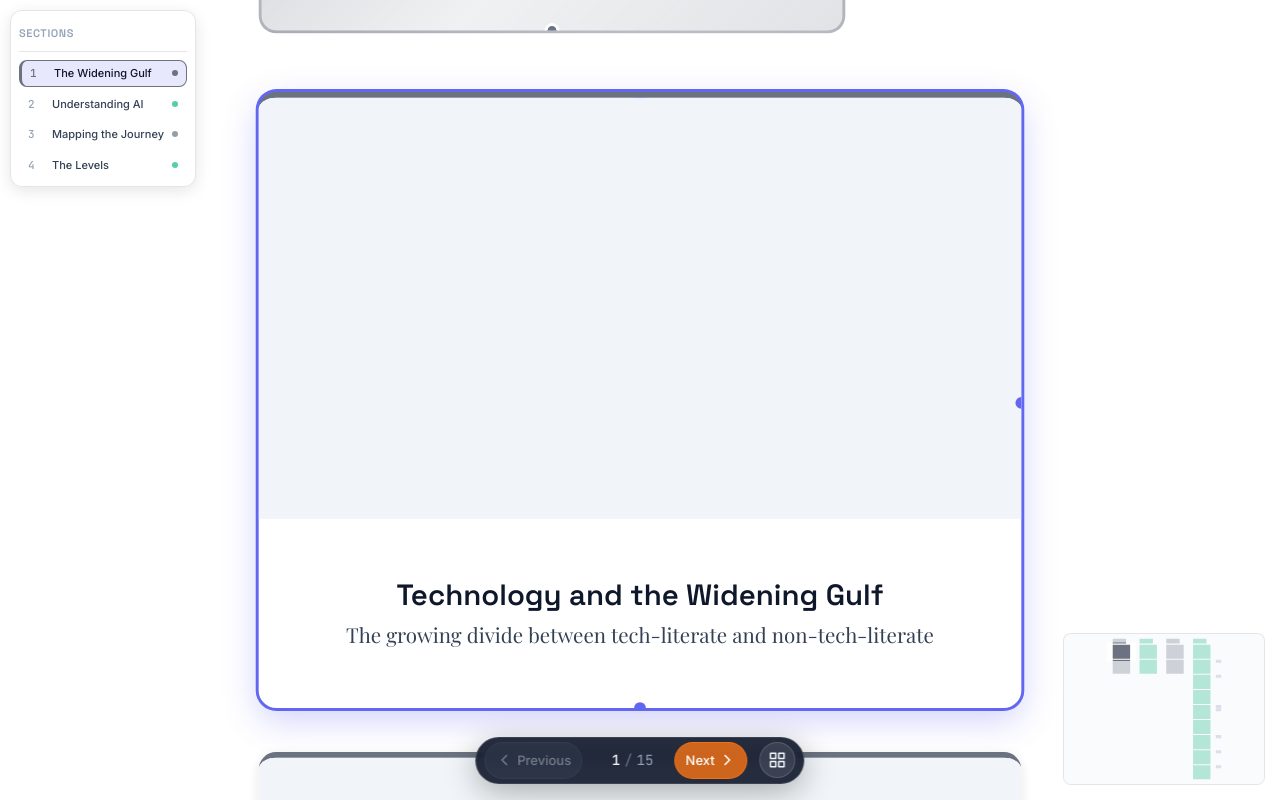
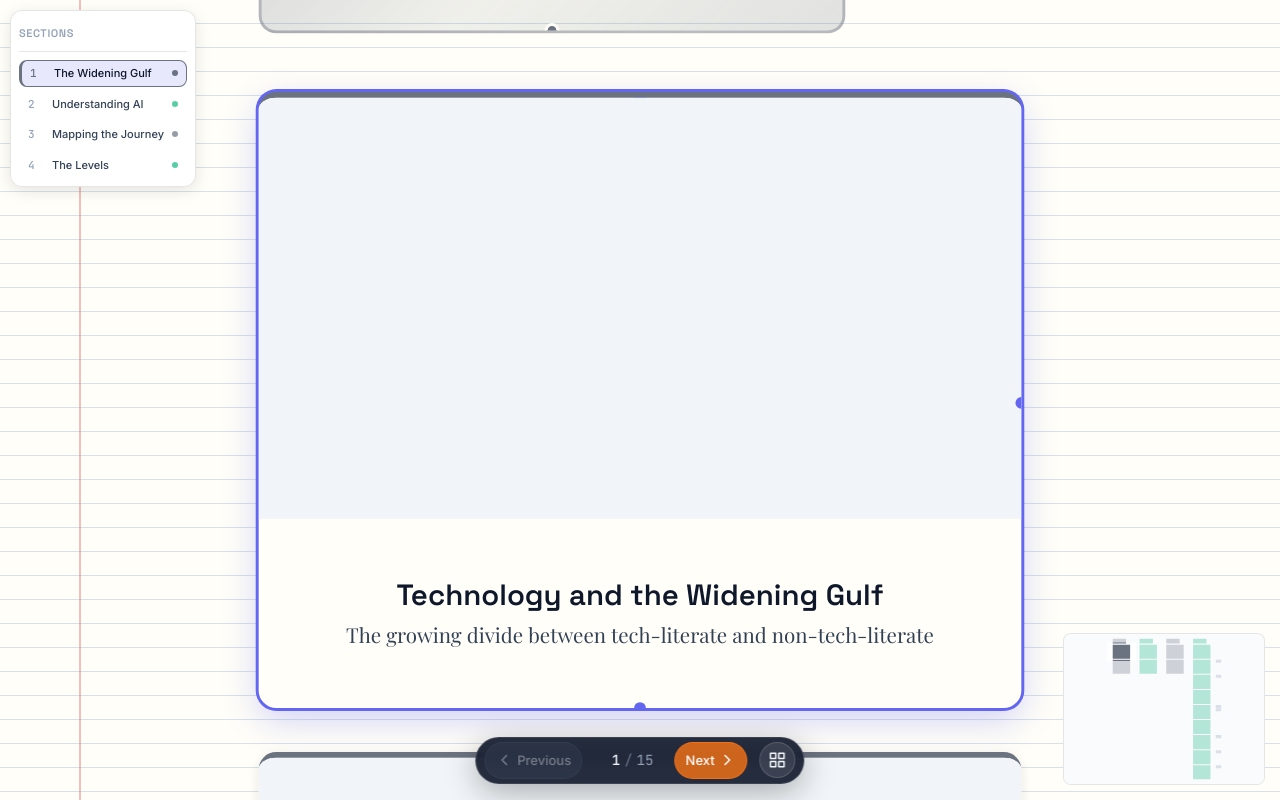
Before and after one commit to craigdossantos/ai-talk-slides, a React (Vite) app in the folder react-flow-app/: page / in a window 1280 px wide. Built offline with nearby package versions, Linux system fonts and the light colour scheme; a web font is replaced by a local one.

Commit message:
feat: [US-034] - Add lined notepad paper background
Replace dot pattern background with lined notebook paper effect using CSS gradients.
Paper has cream color, horizontal blue ruled lines, and red margin line on left.

Co-Authored-By: Claude Opus 4.5 <noreply@anthropic.com>

```diff
--- a/react-flow-app/src/App.css
+++ b/react-flow-app/src/App.css
@@ -4,9 +4,33 @@
   background-color: var(--color-bg-primary);
 }
 
-/* React Flow overrides for dark theme */
+/* React Flow overrides - Lined notepad paper background */
 .react-flow__pane {
   background-color: var(--color-bg-primary);
+  /* Lined notebook paper effect using repeating gradients */
+  background-image:
+    /* Red margin line on the left */
+    linear-gradient(
+      to right,
+      transparent 79px,
+      var(--color-notepad-margin) 79px,
+      var(--color-notepad-margin) 81px,
+      transparent 81px
+    ),
+    /* Horizontal ruled blue lines */
+    repeating-linear-gradient(
+        to bottom,
+        transparent 0px,
+        transparent 23px,
+        var(--color-notepad-line) 23px,
+        var(--color-notepad-line) 24px
+      );
+  background-size:
+    100% 100%,
+    100% 24px;
+  background-position:
+    0 0,
+    0 0;
 }
 
 /* Smooth edge transitions */
--- a/react-flow-app/src/components/PresentationCanvas.tsx
+++ b/react-flow-app/src/components/PresentationCanvas.tsx
@@ -1,8 +1,6 @@
 import { useState, useMemo, useCallback, useEffect, useRef } from "react";
 import {
   ReactFlow,
-  Background,
-  BackgroundVariant,
   MiniMap,
   useReactFlow,
   applyNodeChanges,
@@ -198,12 +196,7 @@ function PresentationCanvas() {
         }}
         proOptions={{ hideAttribution: true }}
       >
-        <Background
-          variant={BackgroundVariant.Dots}
-          gap={20}
-          size={1}
-          color="rgba(0, 0, 0, 0.08)"
-        />
+        {/* Notepad paper background is rendered via CSS on .react-flow__pane (see App.css) */}
         <MiniMap
           nodeColor={getNodeColor}
           style={{
--- a/react-flow-app/src/index.css
+++ b/react-flow-app/src/index.css
@@ -63,9 +63,11 @@ h6 {
   --font-secondary: "Inter", system-ui, sans-serif;
   --font-mono: "JetBrains Mono", monospace;
 
-  /* Colors - Brighter theme */
-  --color-bg-primary: #ffffff;
-  --color-bg-secondary: #ffffff;
+  /* Colors - Brighter theme with notepad paper */
+  --color-bg-primary: #fffef8; /* Slightly off-white/cream like old paper */
+  --color-bg-secondary: #fffef8;
+  --color-notepad-line: rgba(120, 160, 200, 0.3); /* Subtle blue lines */
+  --color-notepad-margin: rgba(220, 100, 100, 0.4); /* Red margin line */
   --color-text-primary: #0f172a;
   --color-text-secondary: #334155;
   --color-text-muted: #94a3b8;
```
